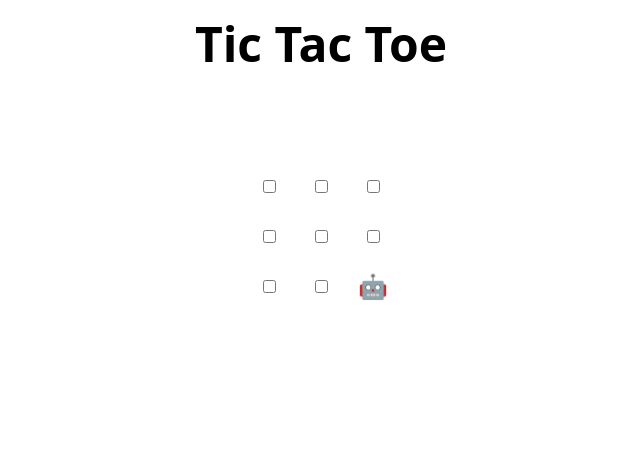
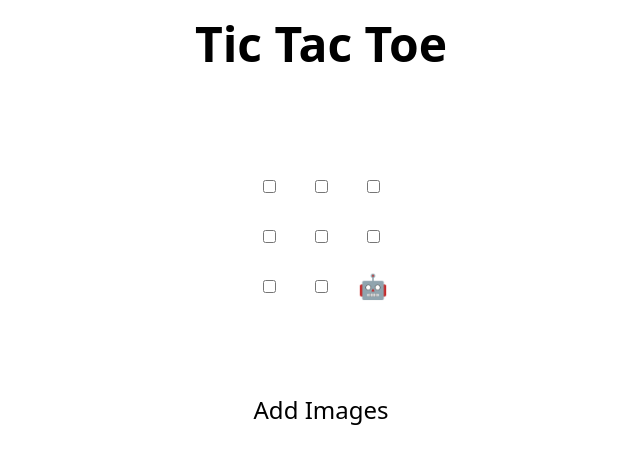
Before and after one commit to nexuseli18/skills-review-pull-requests, a plain HTML site: page index.html in a window 1280 px wide. Shown: the whole page, without its empty margins (319-959 px from the left). Drawn offline with Linux system fonts and the light colour scheme.

Commit message:
Update index.html

```diff
--- a/index.html
+++ b/index.html
@@ -48,7 +48,7 @@
 </table>
 
 <h2 hidden>Game over, refresh to play again 🧑‍💻 🤖!</h2>
-
+Add Images
 <script>
   // Initialization
   const boxes = Array.from(document.querySelectorAll("td"));
```
